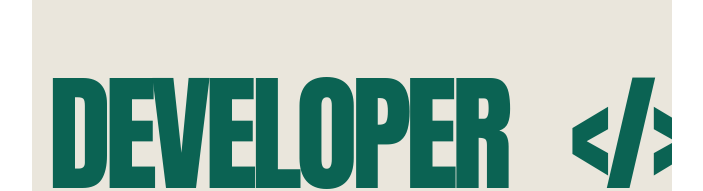
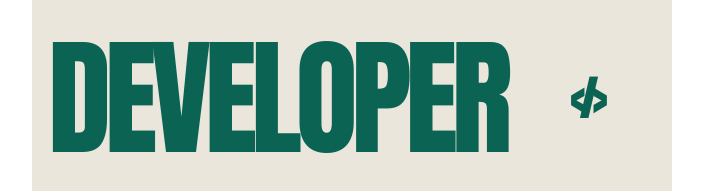
Before and after one commit to Araujomann/personalPortfolio, a React (Vite) app in the folder portfolio/: page / in a window 1280 px wide. Shown: the part 501-692 px from the top of the page, without its empty margins (288-991 px from the left). Built offline with nearby package versions, Linux system fonts and the light colour scheme; a web font is replaced by a local one.

Commit message:
sending some little changes

```diff
--- a/portfolio/src/components/contact/Contact.tsx
+++ b/portfolio/src/components/contact/Contact.tsx
@@ -4,7 +4,7 @@ import { Email } from "../index";
 export const Contact = () => {
     return (
         <div className="flex flex-col relative w-11/12 mb-4 mt-4 gap-12 md:w-10/12 md:h-256 md:gap-20">
-            <div className="flex flex-col relative bg-orange-300">
+            <div className="flex flex-col relative ">
                 <h1 className="relative font-anton text-greenTitle text-4xl md:text-6xl 2xl:text-7xl">
                     Tem uma ideia?
                 </h1>
--- a/portfolio/src/components/hero/Hero.tsx
+++ b/portfolio/src/components/hero/Hero.tsx
@@ -20,8 +20,8 @@ export const Hero = () => {
                 className="z-10 absolute h-30 w-30 mt-44 brightness-90 xl:mt-36 2xl:mt-3 "
                 src={myPhoto}
             />
-            <h1 className="z-20 absolute flex font-anton text-7xl  text-greenTitle top-2/3 h-14 left-4 line tracking-tighter md:text-9xl 2xl:text-11xl">
-                DEVELOPER <span className=" xl:ml-16">&lt;/&gt;</span>
+            <h1 className="z-20 absolute flex items-center font-anton text-7xl  text-greenTitle top-2/3 h-14 left-4 line tracking-tighter md:text-9xl 2xl:text-11xl">
+                DEVELOPER <span className="ml-8 xl:ml-16 text-5xl ">&lt;/&gt;</span>
             </h1>
 
             <div className="z-10 absolute bottom-2 right-2 md:top-8 md:right-6 flex md:flex-col md:items-center">
```
